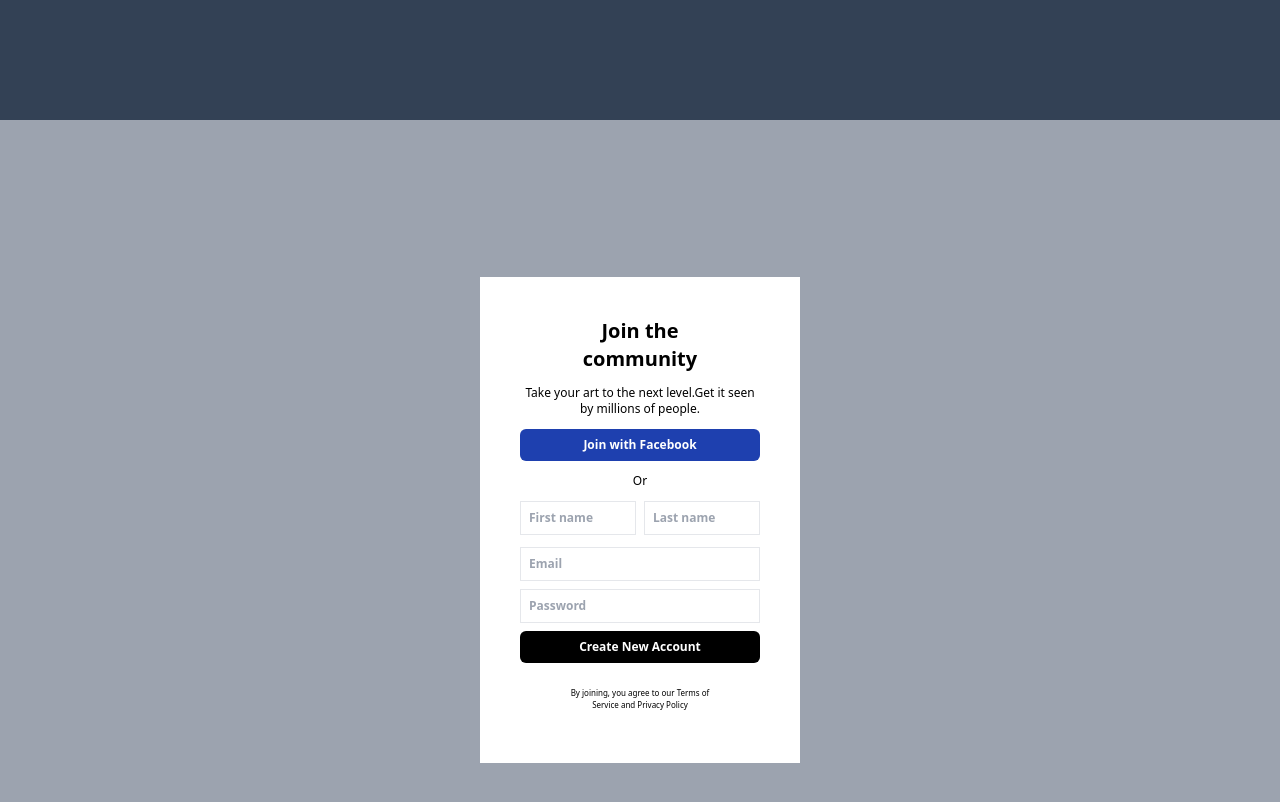
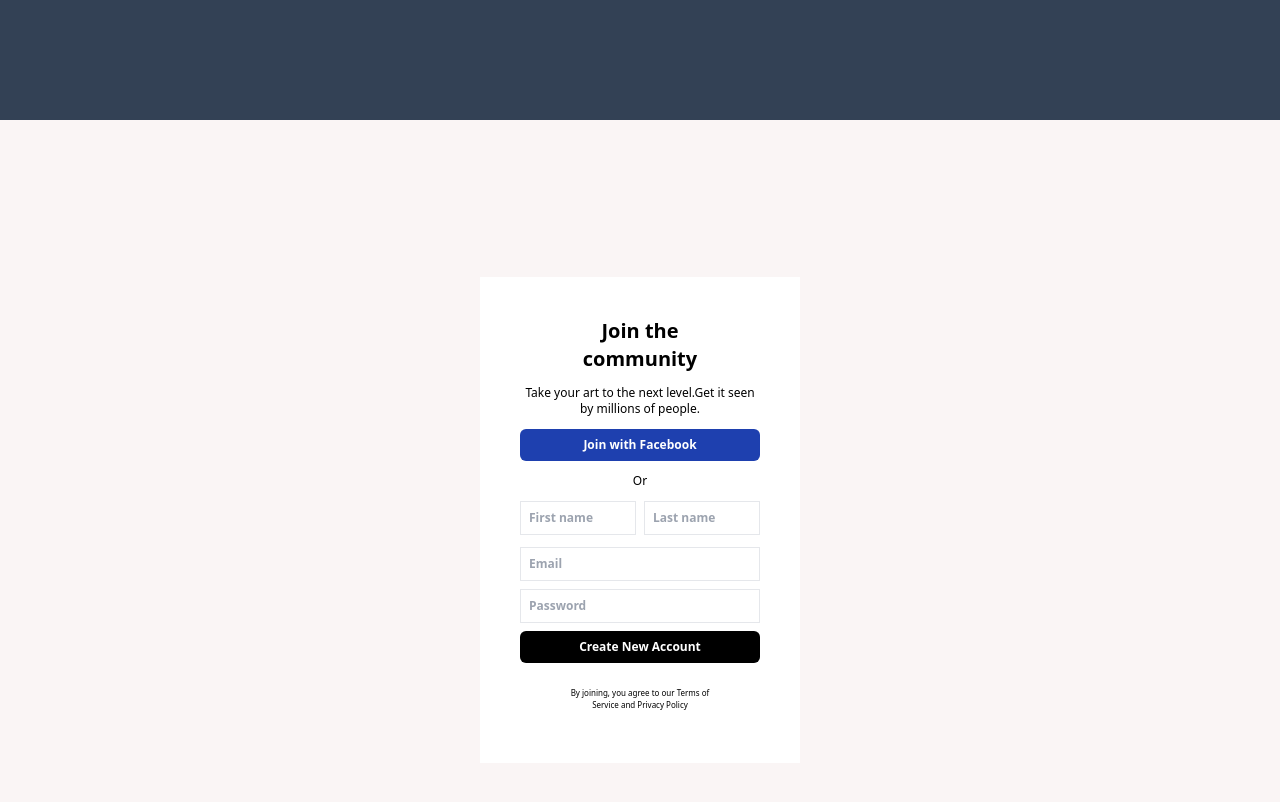
Before and after one commit to Ajithdev444/card, a Next.js app: page / in a window 1280 px wide. Shown: the part 680-1482 px from the top of the page. Built offline with nearby package versions, Linux system fonts and the light colour scheme.

Commit message:
bg color change

```diff
--- a/components/Form.tsx
+++ b/components/Form.tsx
@@ -2,7 +2,7 @@ import React from 'react'
 
 const Form = () => {
   return (
-    <div className='bg-gray-400 grid h-screen'>
+    <div className='bg-[#faf5f5] grid h-screen'>
         <div className='bg-white p-10 w-80 h-auto text-center m-auto'>
 
           <div>
```
